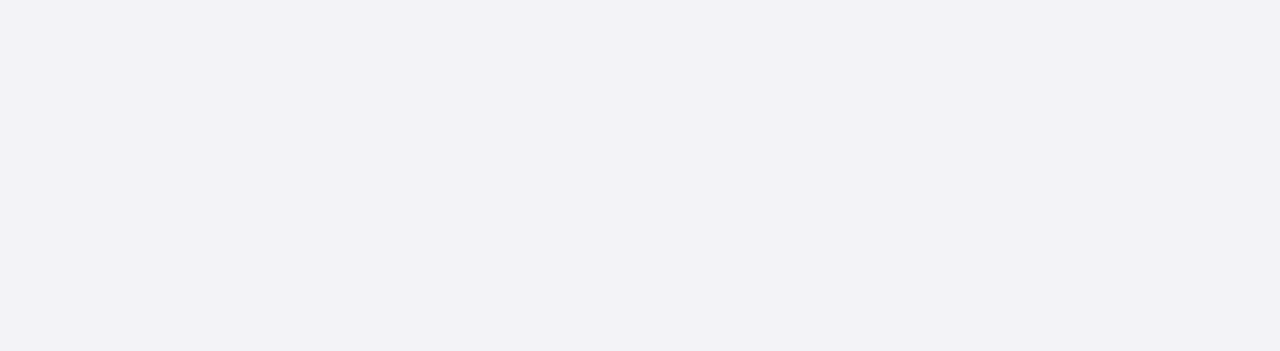
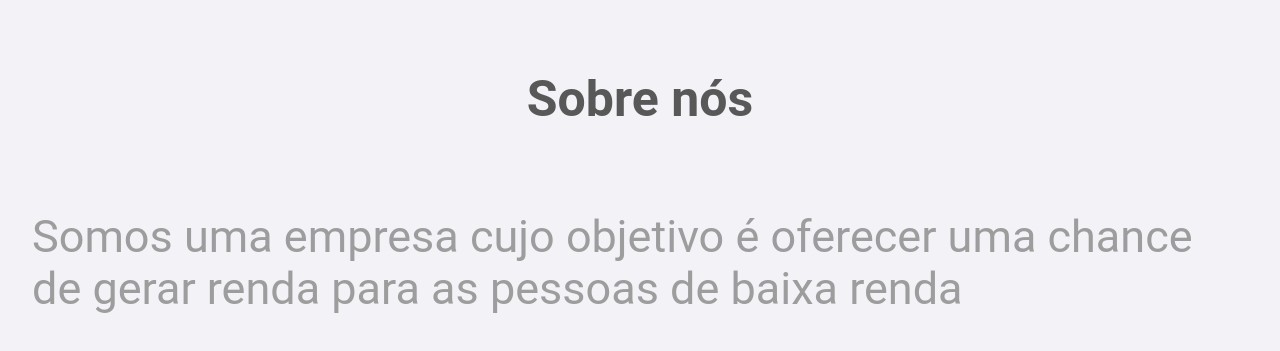
Before and after one commit to Mastic-Automate/automate-website, a React (Create React App) app: page / in a window 1280 px wide. Shown: the part 2327-2678 px from the top of the page. Before the commit the page ends 2200 px from the top, so only its background shows below. Built offline with nearby package versions, Linux system fonts and the light colour scheme.

Commit message:
finished footer

```diff
--- a/src/App.css
+++ b/src/App.css
@@ -1,3 +1,4 @@
 .App {
     padding-top: 10rem;
+    position: relative;
 }
--- a/src/App.js
+++ b/src/App.js
@@ -3,6 +3,7 @@ import Hero from './components/Hero';
 import RegularSection from './components/RegularSection';
 
 import './App.css'
+import Footer from './components/Footer';
 
 
 function App() {
@@ -14,6 +15,8 @@ function App() {
       <RegularSection imgSide="right" src="/img/config-screen.png" alt="imagem do celular na tela de sincronização" title="Fácil de configurar" text={<p>Automatize o crescimento da sua planta</p>} />
 
       <RegularSection imgSide="left" src="/img/monitoring-screen.png" alt="imagem do celular na tela de monitoramento" title="Cuidados especiais" text={<p>Monitore sua planta constantemente</p>} />
+
+      <Footer />
     </div>
   );
 }
--- a/src/components/Footer/Footer.css
+++ b/src/components/Footer/Footer.css
@@ -0,0 +1,23 @@
+footer {
+    display: flex;
+    align-items: center;
+    justify-content: center;
+    flex-direction: column;
+    min-height: 80vh;
+    width: 100vw;
+}
+
+footer h3 {
+    font-weight: 700;
+    font-size: 5rem;
+    line-height: 5.859rem;
+    color: var(--color-text);
+    margin-bottom: 8.2rem;
+}
+
+footer p {
+    line-height: 5.273rem;
+    font-size: 4.5rem;
+    color: var(--color-secondary-text);
+    max-width: 1216px;
+}
--- a/src/components/Footer/index.js
+++ b/src/components/Footer/index.js
@@ -3,8 +3,8 @@ import './Footer.css'
 function Footer() {
     return (
         <footer>
-            <h2>Sobre nós</h2>
-            <p>Somos uma empresa cujo objetivo é oferecer uma chance dde gerar renda para as camadas menos favorecidas da sociedade</p>
+            <h3>Sobre nós</h3>
+            <p>Somos uma empresa cujo objetivo é oferecer uma chance de gerar renda para as pessoas de baixa renda</p>
         </footer>
     )
 }
--- a/src/components/Header/Header.css
+++ b/src/components/Header/Header.css
@@ -9,7 +9,7 @@ header {
 
     padding: 3rem 2.5rem;
 
-    position: absolute;
+    position: fixed;
     max-height: 10rem;
     left: 0px;
     right: 0px;
```
Also changed, not shown: public/manifest.json.
